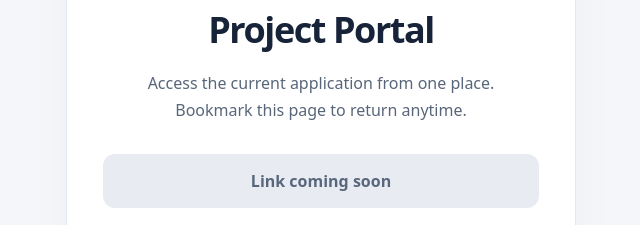
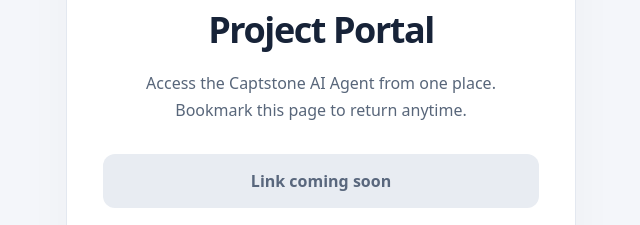
Before and after one commit to asimup/capstone_agent_portal, a plain HTML site: page index.html in a window 1280 px wide. Shown: the part 293-518 px from the top of the page, 319-959 px from the left. Drawn offline with Linux system fonts and the light colour scheme.

Commit message:
Update paragraph text for application access

```diff
--- a/index.html
+++ b/index.html
@@ -51,7 +51,7 @@
     </div>
     <div class="eyebrow">Welcome</div>
     <h1>Project Portal</h1>
-    <p>Access the current application from one place.<br>Bookmark this page to return anytime.</p>
+    <p>Access the Captstone AI Agent from one place.<br>Bookmark this page to return anytime.</p>
     <a id="launch" class="launch" hidden>Open Application <span aria-hidden="true">&rarr;</span></a>
     <button id="unavailable" class="launch" disabled>Link coming soon</button>
     <p id="note" class="note">The application link has not been added yet. Please check back later.</p>
```
